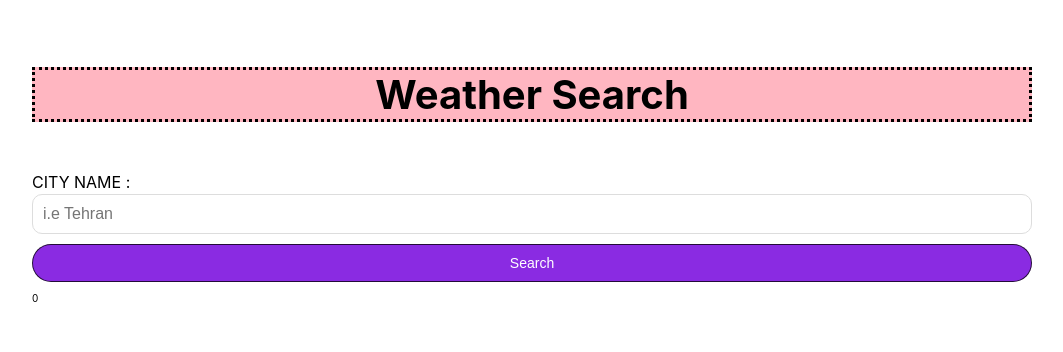
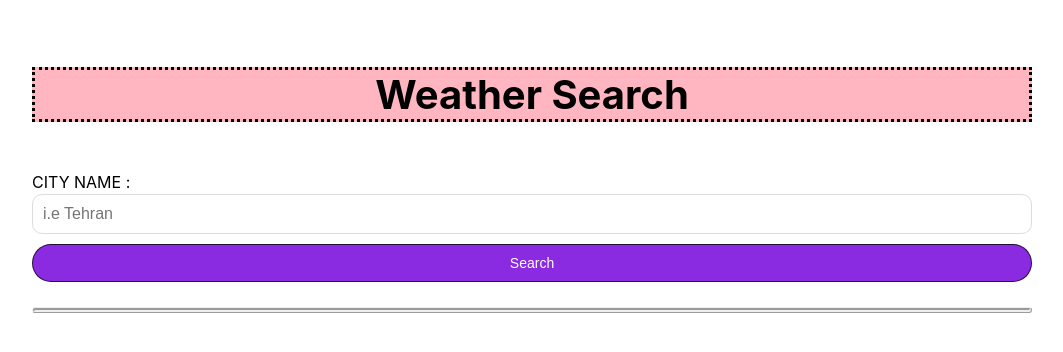
Before and after one commit to mirmahyar/weather, a React (Create React App) app: page / in a window 1280 px wide. Shown: the top 352 px of the page, without its empty margins (108-1171 px from the left). Built offline with nearby package versions, Linux system fonts and the light colour scheme.

Commit message:
designing the result a lil bit

```diff
--- a/package.json
+++ b/package.json
@@ -2,12 +2,10 @@
   "name": "weather",
   "version": "0.1.0",
   "private": true,
-  "homepage": "http://mirmahyar.github.io/weather",
   "dependencies": {
     "@testing-library/jest-dom": "^4.2.4",
     "@testing-library/react": "^9.5.0",
     "@testing-library/user-event": "^7.2.1",
-    "gh-pages": "^3.1.0",
     "react": "^16.13.1",
     "react-dom": "^16.13.1",
     "react-scripts": "3.4.3",
@@ -18,9 +16,7 @@
     "start": "react-scripts start",
     "build": "react-scripts build",
     "test": "react-scripts test",
-    "eject": "react-scripts eject",
-    "predeploy": "npm run build",
-    "deploy": "gh-pages -d build"
+    "eject": "react-scripts eject"
   },
   "eslintConfig": {
     "extends": "react-app"
--- a/public/index.html
+++ b/public/index.html
@@ -8,6 +8,7 @@
   <meta name="theme-color" content="#000000" />
   <meta name="description" content="Web site created using create-react-app" />
   <link rel="apple-touch-icon" href="%PUBLIC_URL%/logo192.png" />
+  <link href="https://fonts.googleapis.com/css2?family=Permanent+Marker&display=swap" rel="stylesheet">
   <!--
       manifest.json provides metadata used when your web app is installed on a
       user's mobile device or desktop. See https://developers.google.com/web/fundamentals/web-app-manifest/
--- a/src/App.css
+++ b/src/App.css
@@ -50,7 +50,12 @@
   background-color:rosybrown
 }
 
-.displayResult{
-  font-size: 6rem;
-  background-color:mediumturquoise
+
+
+.description{
+  font-family: 'Permanent Marker', cursive;
+  font-size: 10rem;
+  margin-top: 25px;
+  border-radius: 5px;
+  border-style: ridge;
 }
--- a/src/SearchBox.js
+++ b/src/SearchBox.js
@@ -3,14 +3,14 @@
 function SearchBox() {
 
     const [query, setQuery] = useState('');
-    const [weather, setWeather] = useState(0);
+    const [weather, setWeather] = useState('');
 
     const SearchWeather = async (e) => {
         e.preventDefault();
         console.log("Submitting...")
 
 
-        const key = "0443b36ad2bf74d27d89bf3bbe003dd5"
+        //const key = "0443b36ad2bf74d27d89bf3bbe003dd5"
 
         const url = `http://api.openweathermap.org/data/2.5/weather?q=${query}&appid=0443b36ad2bf74d27d89bf3bbe003dd5`;
         // const url = `https://api.themoviedb.org/3/search/movie?api_key=5dcf7f28a88be0edc01bbbde06f024ab&language=en-US&query=${query}&page=1&include_adult=false`;
@@ -18,7 +18,7 @@
             const resp = await fetch(url);
             const data = await resp.json();
             console.log(data);
-            setWeather(data.coord.lat);
+            setWeather(data.weather[0].description);
         } catch (err) {
             console.error(err);
         }
@@ -34,7 +34,7 @@
                     value={query} onChange={(e) => setQuery(e.target.value)} />
                 <button className="button" type="submit">Search</button>
             </form>
-            <p>
+            <p className="description">
                 {weather}
             </p>
 
```
